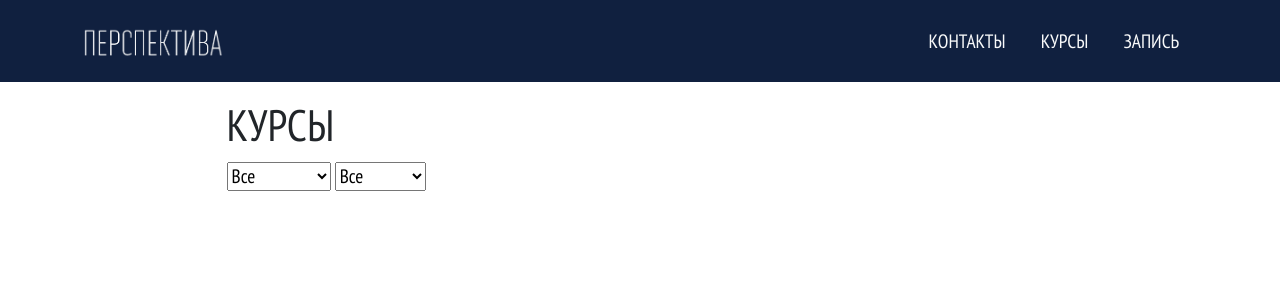
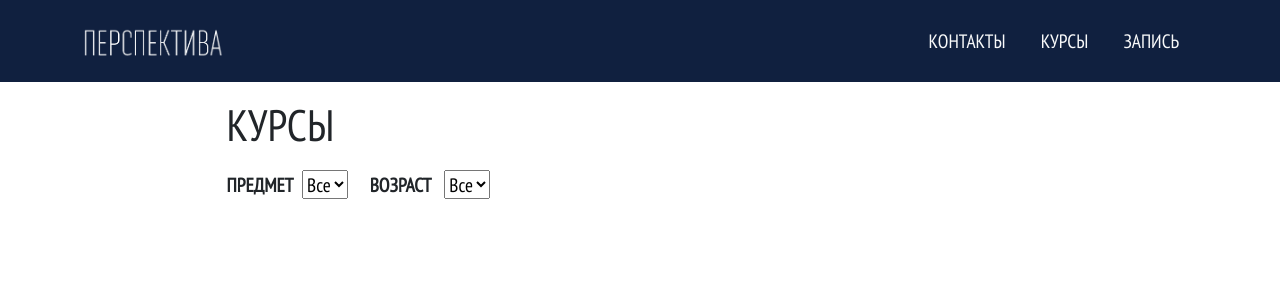
Before and after one commit to Antonlushnikow/zarperspectiva, a Django app: page /courses/ in a window 1280 px wide. Shown: the top 300 px of the page. Run offline with Django 4.2, Linux system fonts and the light colour scheme; data that the repository does not hold is empty; some libraries are stand-ins or nearby versions.

Commit message:
Add filtering courses

```diff
--- a/zarperspectiva/mainapp/serializers.py
+++ b/zarperspectiva/mainapp/serializers.py
@@ -1,5 +1,5 @@
 from rest_framework import serializers
-from mainapp.models import Course, Age
+from mainapp.models import Course, Age, Subject
 
 
 class AgeListingField(serializers.RelatedField):
@@ -10,9 +10,21 @@
 class CourseSerializer(serializers.ModelSerializer):
     subject_name = serializers.CharField(source='subject')
     teacher_name = serializers.CharField(source='teacher')
-    age = AgeListingField(read_only=True, many=True)
+    # age = AgeListingField(read_only=True, many=True)
 
     class Meta:
         model = Course
         fields = '__all__'
         extra_fields = ('subject_name', 'teacher_name')
+
+
+class SubjectSerializer(serializers.ModelSerializer):
+    class Meta:
+        model = Subject
+        fields = '__all__'
+
+
+class AgeSerializer(serializers.ModelSerializer):
+    class Meta:
+        model = Age
+        fields = '__all__'
--- a/zarperspectiva/mainapp/templates/mainapp/courses.html
+++ b/zarperspectiva/mainapp/templates/mainapp/courses.html
@@ -10,16 +10,18 @@
           {% verbatim %}
 
             <div id="vue">
-                <select v-model="selectedSubject">
-                    <option value="">Все</option>
-                    <option value="2">Физика</option>
-                    <option value="3">Математика</option>
-                </select>
-                <select v-model="selectedTeacher">
-                    <option value="">Все</option>
-                    <option value="1">Коскина</option>
-                    <option value="2">Лушников</option>
-                </select>
+                <div class="mt-2 mb-2">
+                    <label for="selectSubject" class="fw-bold me-1">ПРЕДМЕТ</label>
+                    <select v-model="selectedSubject" id="selectSubject" class="me-3">
+                        <option value="">Все</option>
+                        <option v-for="subject in subjects" :value="subject.id" class="text-capitalize">{{ subject.title }}</option>
+                    </select>
+                    <label for="selectAge" class="fw-bold me-2">ВОЗРАСТ</label>
+                    <select v-model="selectedAge" id="selectAge">
+                        <option value="">Все</option>
+                        <option v-for="age in ages" :value="age.id">{{ age.age }}</option>
+                    </select>
+                </div>
               <div v-for="course in filteredCourses">
                 <toggle-list-item :course="course"></toggle-list-item>
               </div>
@@ -56,7 +58,6 @@
     </div>
 </section>
 <script type="text/javascript">
-
     Vue.component('toggle-list-item', {
       template: '#list-item',
       props: ['course'],
@@ -77,8 +78,10 @@
       data: {
         visible: false,
         courses: [],
+        subjects: [],
+        ages: [],
         selectedSubject: '',
-        selectedTeacher: '',
+        selectedAge: '',
       },
       created() {
 
@@ -89,23 +92,29 @@
           .then(response => {
             this.courses = response.data;
           });
+        axios
+          .get('/api/subjects/')
+          .then(response => {
+            this.subjects = response.data;
+          });
+        axios
+          .get('/api/ages/')
+          .then(response => {
+            this.ages = response.data;
+          });
+
       },
       computed: {
         filteredCourses() {
           let tempCourses = this.courses;
-            console.log(this.selectedSubject)
           if (this.selectedSubject) {
               tempCourses = tempCourses.filter((item) => {
                 return (item.subject == this.selectedSubject);
               });
           }
-            console.log('teacher ' + this.selectedTeacher)
-          if (this.selectedTeacher) {
+          if (this.selectedAge) {
             tempCourses = tempCourses.filter((item) => {
-                console.log(item.teacher)
-
-
-              return (item.teacher == this.selectedTeacher);
+              return (item.age.includes(this.selectedAge));
             })
           }
             return tempCourses;
--- a/zarperspectiva/mainapp/views.py
+++ b/zarperspectiva/mainapp/views.py
@@ -6,10 +6,10 @@
 from rest_framework.views import APIView
 from rest_framework.response import Response
 
-from mainapp.models import Subject, Course
+from mainapp.models import Subject, Course, Age
 from zarperspectiva import settings
 
-from mainapp.serializers import CourseSerializer
+from mainapp.serializers import CourseSerializer, SubjectSerializer, AgeSerializer
 
 
 class SubjectsView(ListView):
@@ -31,10 +31,18 @@
         return Response(serializer.data)
 
 
-class CourseDetailView(DetailView):
-    model = Course
-    template_name = 'mainapp/course.html'
-    context_object_name = 'course'
+class ListSubjectsApi(APIView):
+    def get(self, request, format=None):
+        subjects = Subject.objects.all()
+        serializer = SubjectSerializer(subjects, many=True)
+        return Response(serializer.data)
+
+
+class ListAgesApi(APIView):
+    def get(self, request, format=None):
+        ages = Age.objects.all()
+        serializer = AgeSerializer(ages, many=True)
+        return Response(serializer.data)
 
 
 def send(request):
--- a/zarperspectiva/zarperspectiva/templates/zarperspectiva/includes/inc_main_menu.html
+++ b/zarperspectiva/zarperspectiva/templates/zarperspectiva/includes/inc_main_menu.html
@@ -9,7 +9,7 @@
             <div class="col-auto d-flex flex-row align-items-center d-none d-lg-flex">
                 <div class="col-auto "><a class="nav-link text-light" href="#!">КОНТАКТЫ</a></div>
                 <div class="col-auto "><a class="nav-link text-light" href="{% url 'courses' %}">КУРСЫ</a></div>
-                <div class="col-auto "><a class="nav-link text-light" href="#!">ЗАПИСЬ</a></div>
+                <div class="col-auto "><a class="nav-link text-light" href="">ЗАПИСЬ</a></div>
             </div>
             </div>
           </div>
--- a/zarperspectiva/zarperspectiva/urls.py
+++ b/zarperspectiva/zarperspectiva/urls.py
@@ -3,7 +3,7 @@
 from django.contrib import admin
 from django.urls import path
 
-from mainapp.views import SubjectsView, CoursesView, ListCoursesApi, send
+from mainapp.views import SubjectsView, CoursesView, ListCoursesApi, ListSubjectsApi, ListAgesApi, send
 
 urlpatterns = [
     path('admin/', admin.site.urls),
@@ -11,6 +11,8 @@
 
     path('courses/', CoursesView.as_view(), name='courses'),
     path('api/courses/', ListCoursesApi.as_view(), name='courses-api'),
+    path('api/subjects/', ListSubjectsApi.as_view(), name='subjects-api'),
+    path('api/ages/', ListAgesApi.as_view(), name='ages-api'),
 
     path("send_mail", send, name='send'),
 ]
```
